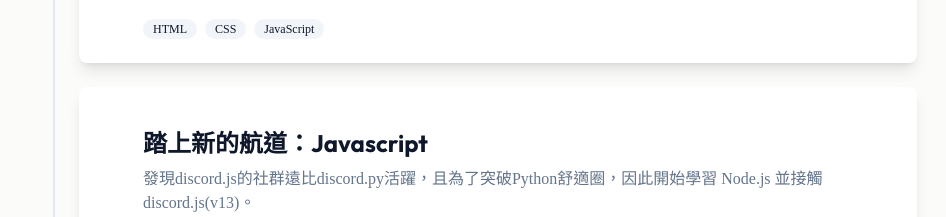
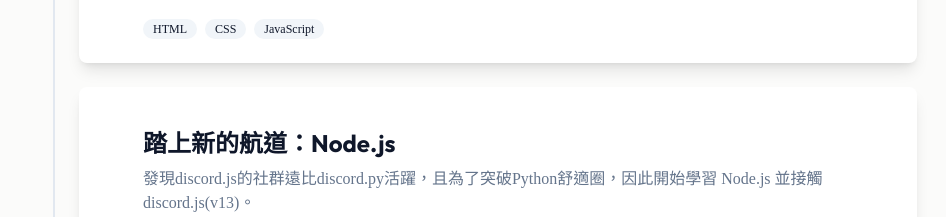
Before and after one commit to Paper1988/my-portfolio, a Next.js app: page /about in a window 1280 px wide. Shown: the part 1406-1623 px from the top of the page, without its empty margins (171-1117 px from the left). Built offline with nearby package versions, Linux system fonts and the light colour scheme.

Commit message:
changed one of the 2022 title in about me page

```diff
--- a/src/app/about/page.tsx
+++ b/src/app/about/page.tsx
@@ -39,7 +39,7 @@
                 technologies: ['HTML', 'CSS', 'JavaScript']
             },
             {
-                title: '踏上新的航道：Javascript',
+                title: '踏上新的航道：Node.js',
                 description:
                     '發現discord.js的社群遠比discord.py活躍，且為了突破Python舒適圈，因此開始學習 Node.js 並接觸 discord.js(v13)。',
                 technologies: ['Discord.js', 'Node.js', 'JavaScript']
```
